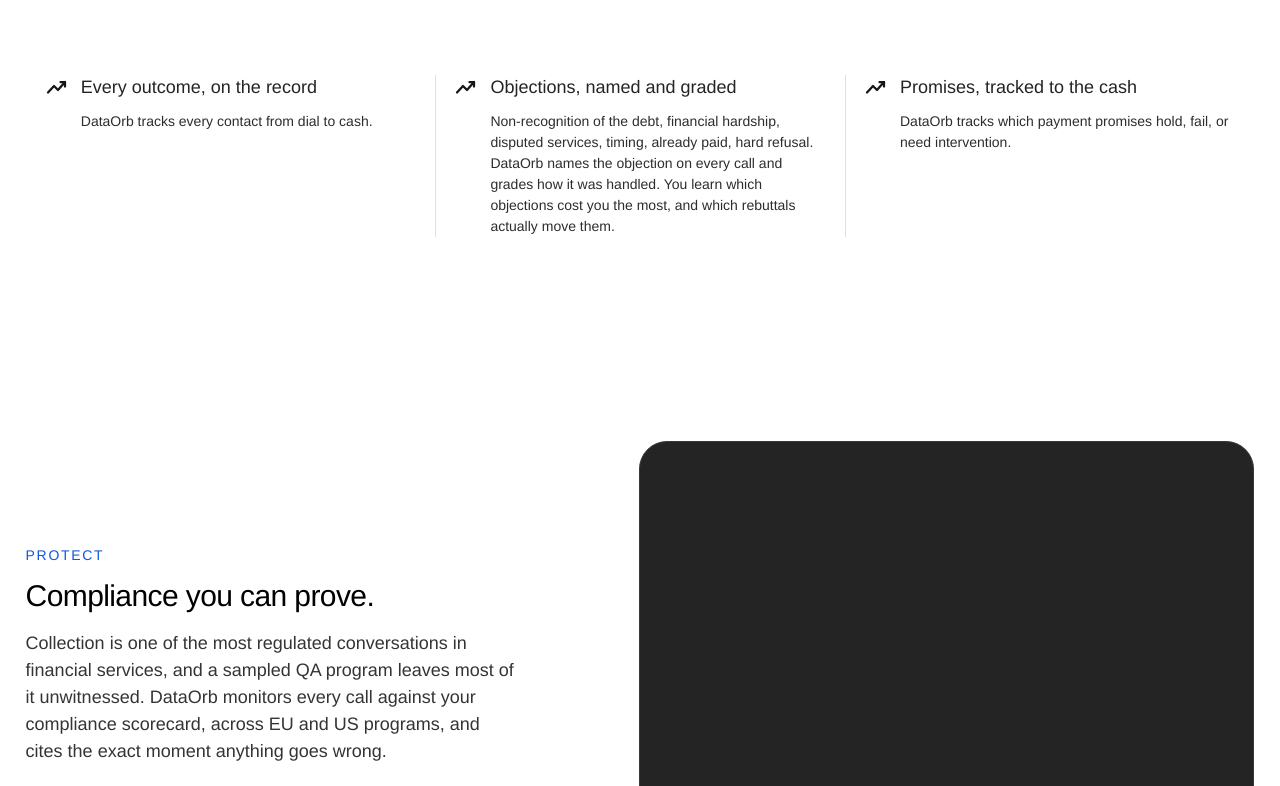
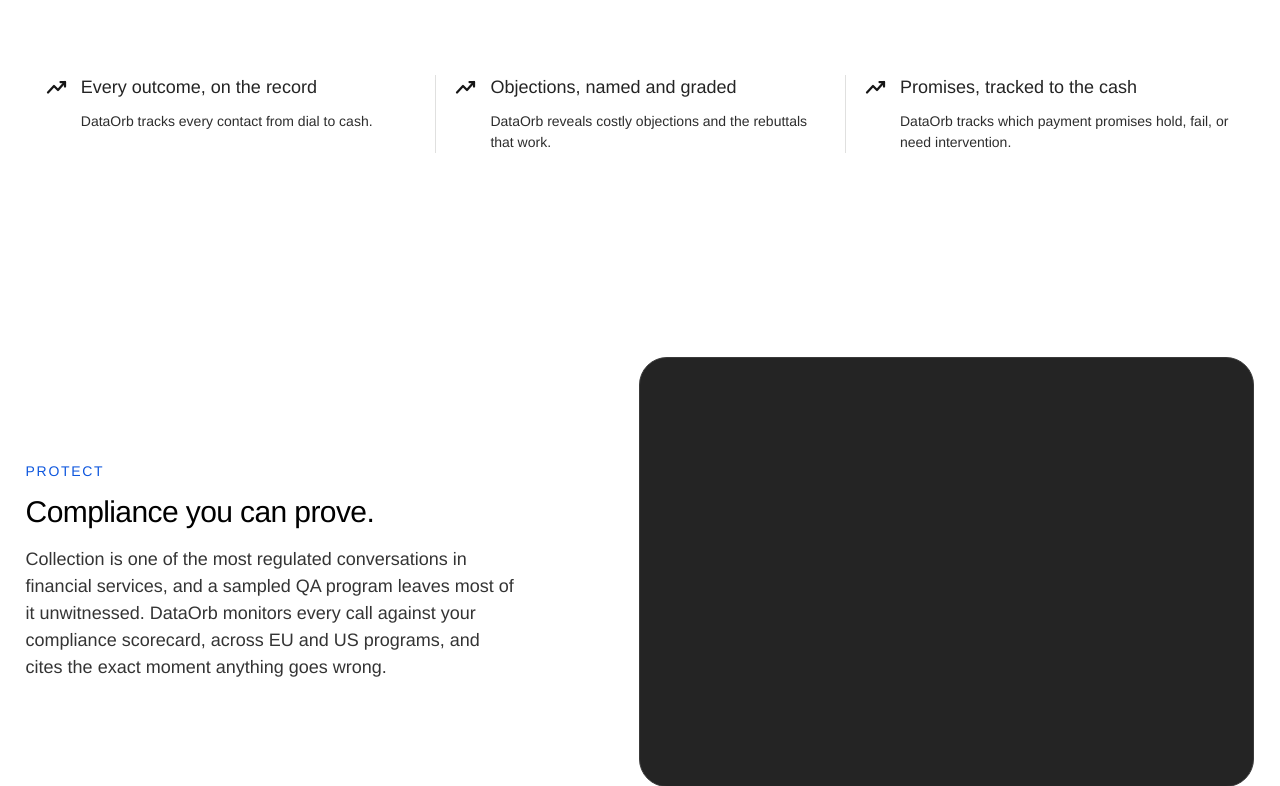
Before and after one commit to Umesh0014/DO-website, a Next.js app: page /collection-intelligence in a window 1280 px wide. Shown: the part 1334-2120 px from the top of the page. Built offline with nearby package versions, Linux system fonts and the light colour scheme; a web font is replaced by a local one.

Commit message:
Shorten collection objection copy

```diff
--- a/app/components/IntelligenceLandingPage.tsx
+++ b/app/components/IntelligenceLandingPage.tsx
@@ -141,7 +141,7 @@ const collectionSections: IntelligenceSection[] = [
       },
       {
         title: "Objections, named and graded",
-        body: "Non-recognition of the debt, financial hardship, disputed services, timing, already paid, hard refusal. DataOrb names the objection on every call and grades how it was handled. You learn which objections cost you the most, and which rebuttals actually move them.",
+        body: "DataOrb reveals costly objections and the rebuttals that work.",
       },
       {
         title: "Promises, tracked to the cash",
```
